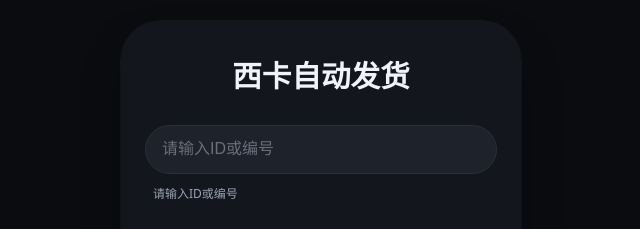
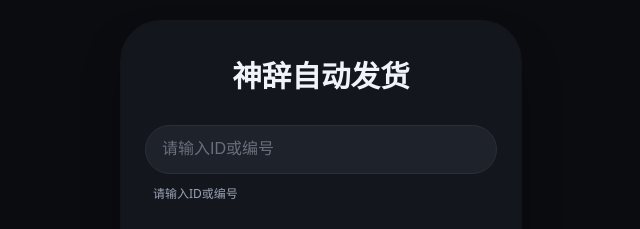
Before and after one commit to Zero1220TnT/Zero1223, a plain HTML site: page index.html in a window 1280 px wide. Shown: the part 231-460 px from the top of the page, 319-959 px from the left. Drawn offline with Linux system fonts and the light colour scheme.

Commit message:
更新 index.html

```diff
--- a/index.html
+++ b/index.html
@@ -350,7 +350,7 @@
 </head>
 <body>
 <div class="card">
-    <div class="main-title">西卡自动发货</div>
+    <div class="main-title">神辞自动发货</div>
     <div class="input-group">
         <input type="text" class="input-field" id="gameId" placeholder="请输入ID或编号" autocomplete="off" spellcheck="false">
         <div class="input-hint">请输入ID或编号</div>
```
